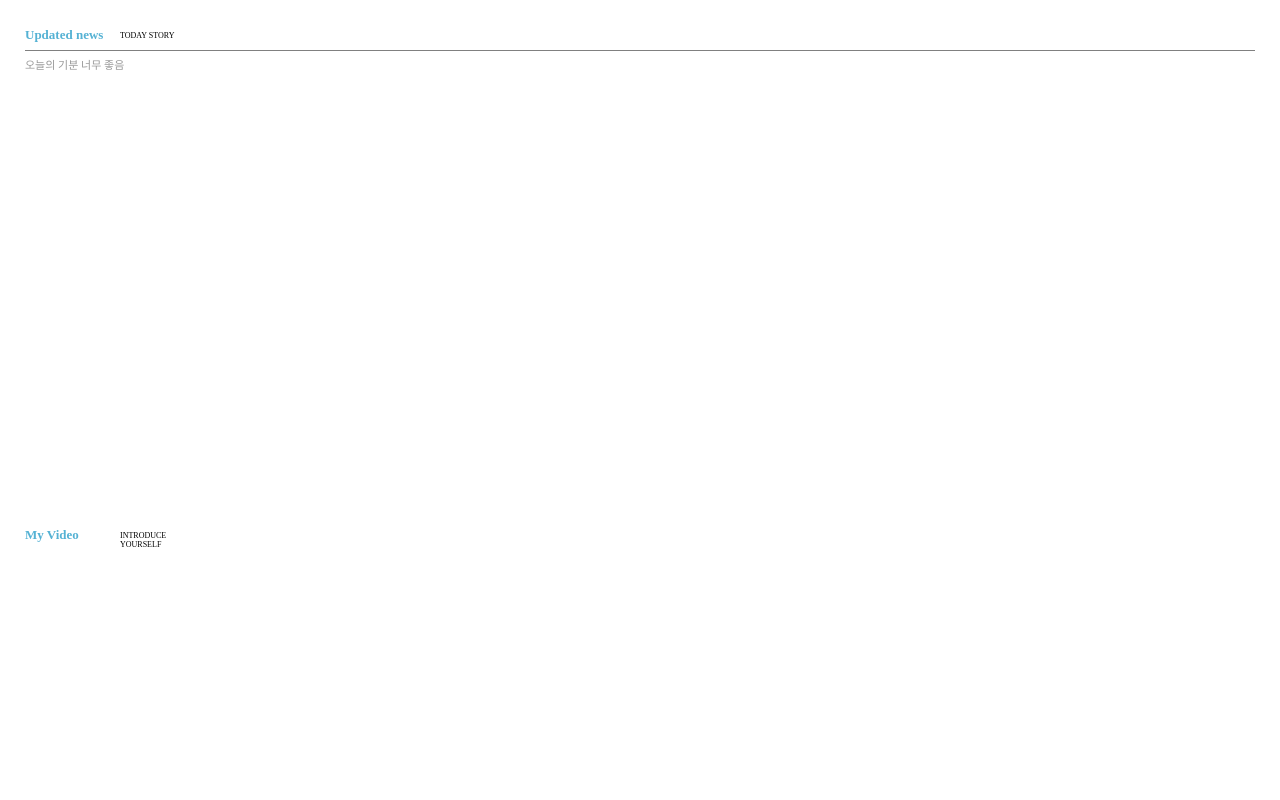
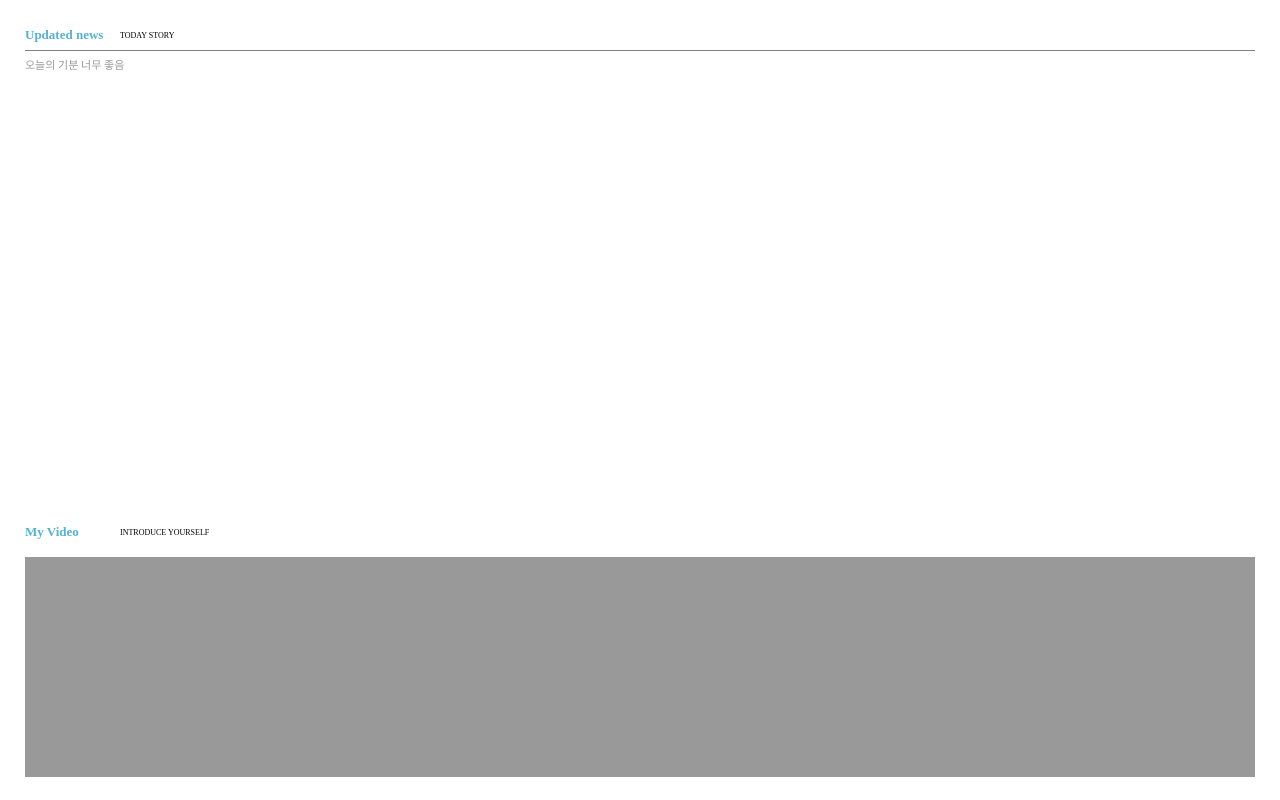
Before and after one commit to osw0124/precamp, a plain HTML site: page cyworld-mento/home.html in a window 1280 px wide. Drawn offline with Linux system fonts and the light colour scheme.

Commit message:
home vidio 페이지 간단하게 복구

```diff
--- a/cyworld-mento/home.html
+++ b/cyworld-mento/home.html
@@ -24,6 +24,7 @@
             <div class="title">My Video</div>
             <div class="subtitle">INTRODUCE YOURSELF</div>
           </div>
+          <div class="video"></div>
         </div>
       </div>
     </div>
--- a/cyworld-mento/styles/home.css
+++ b/cyworld-mento/styles/home.css
@@ -38,7 +38,7 @@ body {
   color: #55b2d4;
 }
 .subtitle {
-  width: 70px;
+  width: 120px;
   height: 8px;
   font-size: 8px;
   font-weight: 400;
@@ -67,7 +67,7 @@ body {
 
 .video {
   width: 100%;
-  height: 240px;
+  height: 220px;
   background-color: #999999;
   margin-top: 15px;
 }
```
